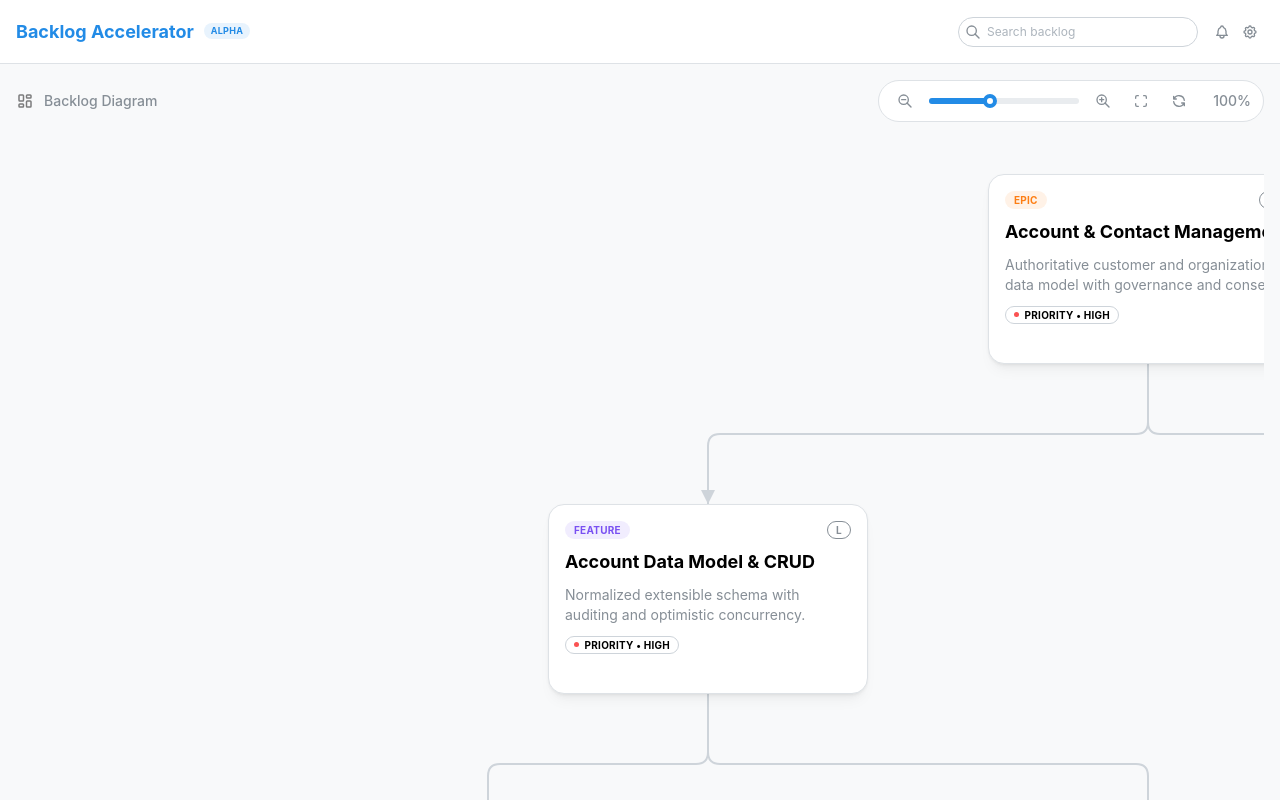
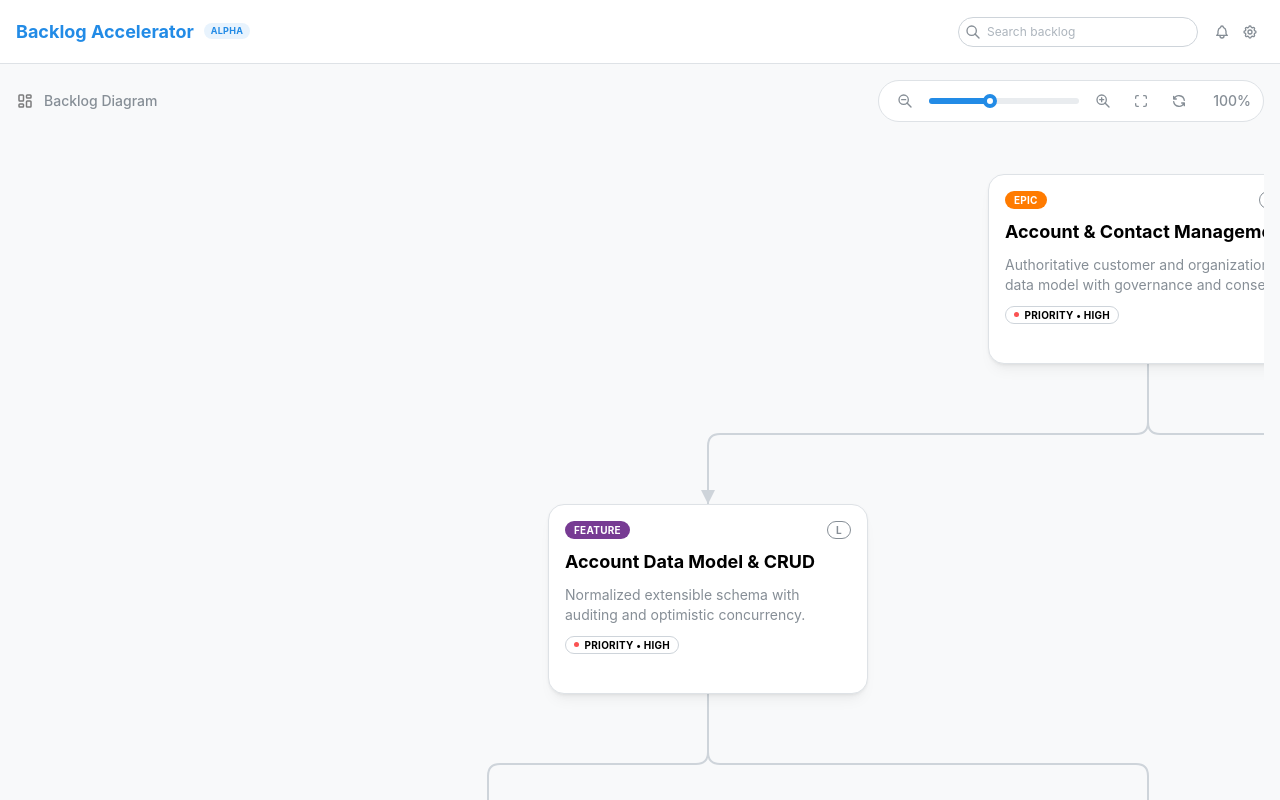
Before and after one commit to vfc2/backlog-accelerator, a React (Vite) app in the folder frontend/: page / in a window 1280 px wide. Shown: the top 800 px of the page. Built offline with nearby package versions, Linux system fonts and the light colour scheme.

Commit message:
UI updates

```diff
--- a/frontend/src/App.tsx
+++ b/frontend/src/App.tsx
@@ -223,9 +223,15 @@ const isEditableElement = (target: EventTarget | null) => {
   return tagName === 'INPUT' || tagName === 'TEXTAREA' || target.isContentEditable;
 };
 
+const typeColors: Record<BacklogItemType, string> = {
+  epic: '#ff7b00',
+  feature: '#773b93',
+  story: '#009ccc',
+  task: '#a4880a',
+};
+
 const BacklogCard = ({ item }: { item: BacklogItem }) => {
-  const badgeColor =
-    item.type === 'epic' ? 'orange' : item.type === 'feature' ? 'violet' : 'cyan';
+  const badgeColor = typeColors[item.type];
 
   const priorityColor =
     item.priority === 'HIGH'
@@ -247,7 +253,7 @@ const BacklogCard = ({ item }: { item: BacklogItem }) => {
     >
       <Stack gap="xs">
         <Group justify="space-between">
-          <Badge color={badgeColor} variant="light" size="sm">
+          <Badge color={badgeColor} variant="filled" size="sm">
             {item.type.toUpperCase()}
           </Badge>
           {item.effort && (
```
